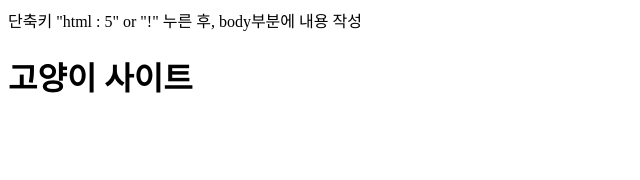
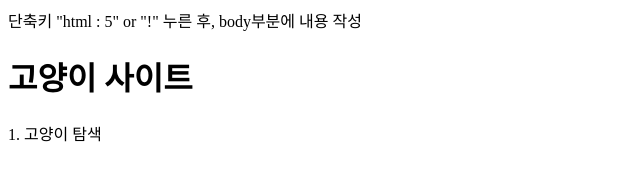
Before and after one commit to 2seulHi/kitty02, a plain HTML site: page index.html in a window 1280 px wide. Shown: the whole page, without its empty margins (0-640 px from the left). Drawn offline with Linux system fonts and the light colour scheme.

Commit message:
기능목록 추가

```diff
--- a/index.html
+++ b/index.html
@@ -10,5 +10,6 @@
 
     <h1> 고양이 사이트 </h1>
 
+    <div>1. 고양이 탐색</div>
 </body>
 </html>
```
Also changed, not shown: 1 other file.
